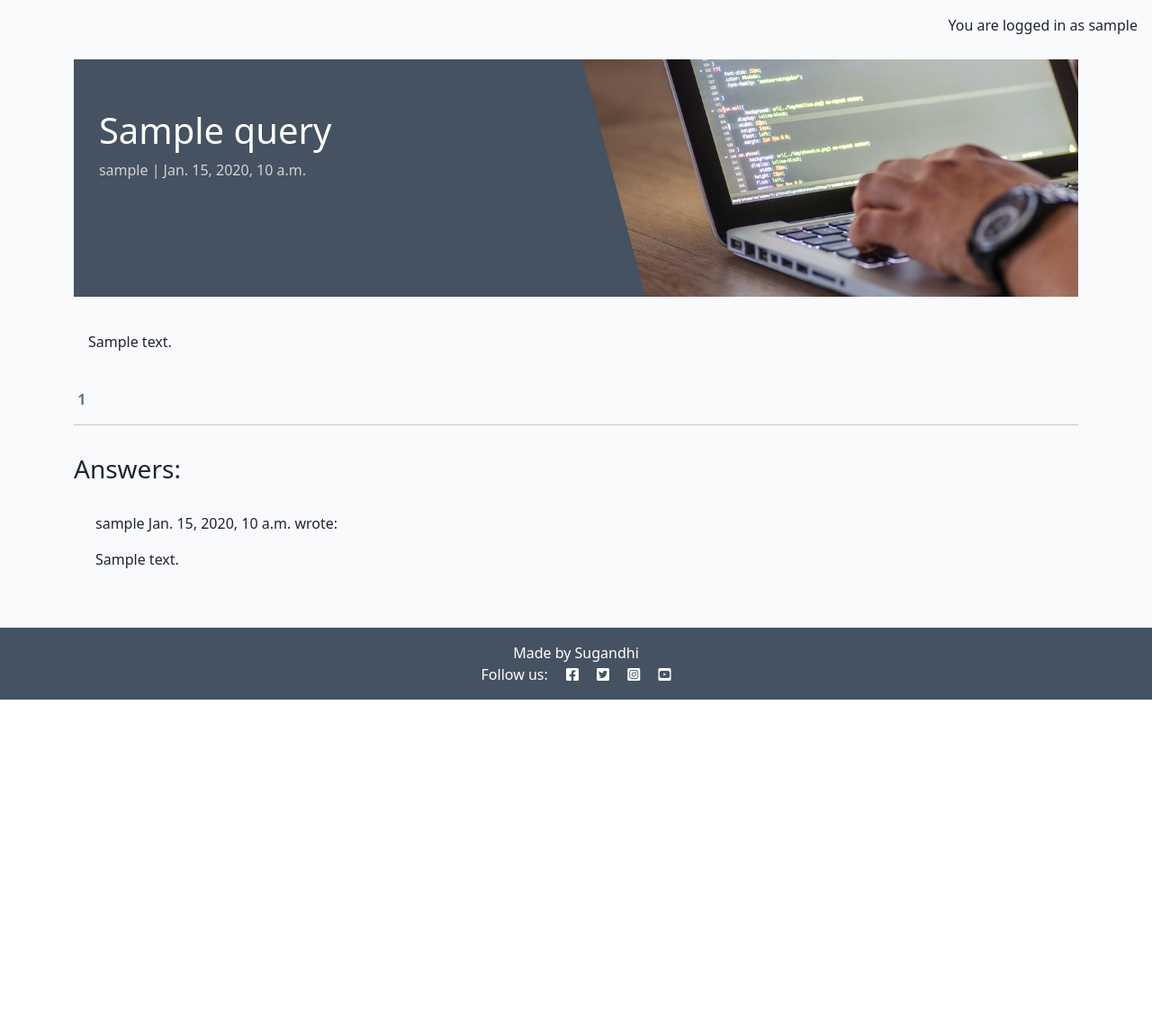
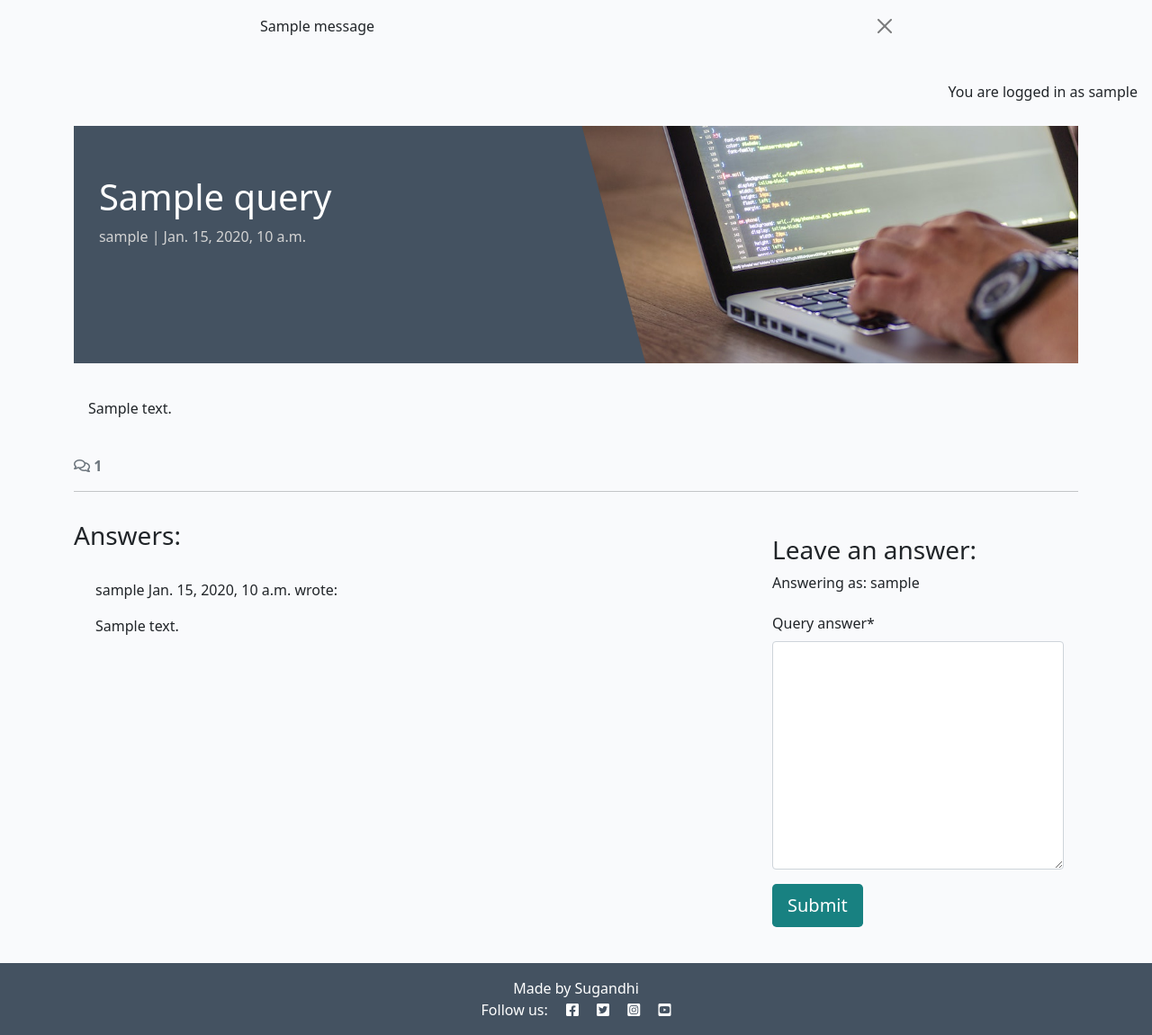
Before and after one commit to Sugandhi13/help-me, a Django app: a page that uses templates/base.html in a window 1280 px wide. Shown: the part 60-1211 px from the top of the page at 90% size. Before the commit the page ends 838 px from the top, so only its background shows below. Run offline with Django 4.2, Linux system fonts and the light colour scheme; a user stored in the database is signed in; tables that the repository leaves empty hold one stand-in row (values such as "Sample post"); one stand-in notice (Sample message) is shown; some libraries are stand-ins or nearby versions.

Commit message:
Added post an answer functionality

```diff
--- /dev/null
+++ b/help_board/forms.py
@@ -0,0 +1,8 @@
+from .models import Answer
+from django import forms
+
+
+class AnswerForm(forms.ModelForm):
+    class Meta:
+        model = Answer
+        fields = ('query_answer',)
--- a/help_board/templates/qna_board/query_detail.html
+++ b/help_board/templates/qna_board/query_detail.html
@@ -1,5 +1,6 @@
 {% extends 'base.html' %} {% block content %}
 {% load static %}
+{% load crispy_forms_tags %}
 
 <div class="masthead">
     <div class="container">
@@ -33,7 +34,7 @@
     <div class="row">
         <div class="col-12">
             <strong class="text-secondary">
-                <i class="far fa-answers"></i> {{ answer_count }}
+                <i class="far fa-comments"></i> {{ answer_count }}
             </strong>
         </div>
         <div class="col-12">
@@ -70,6 +71,22 @@
                 {% endfor %}
             </div>
         </div>
+        <!-- Posting New Answers -->
+        <div class="col-md-4 card mb-4 mt-3">
+            <div class="card-body">
+                {% if user.is_authenticated %}
+                <h3>Leave an answer:</h3>
+                <p>Answering as: {{ user.username }}</p>
+                <form id="AnswerForm" method="post" style="margin-top: 1.3em;">
+                    {{ answer_form | crispy }}
+                    {% csrf_token %}
+                    <button id="submitButton" type="submit" class="btn btn-signup btn-lg">Submit</button>
+                </form>
+                {% else %}
+                <p>Log in to leave an answer</p>
+                {% endif %}
+            </div>
+        </div>
     </div>
 </div>
 
--- a/help_board/views.py
+++ b/help_board/views.py
@@ -1,6 +1,8 @@
 from django.shortcuts import render, get_object_or_404
 from django.views import generic
+from django.contrib import messages
 from .models import Query
+from .forms import AnswerForm
 
 # Create your views here.
 
@@ -30,6 +32,20 @@ def query_detail(request, slug):
     answers = query.query_asked.all().order_by("-created_on")
     answer_count = query.query_asked.filter(approved=True).count()
 
+    if request.method == "POST":
+        answer_form = AnswerForm(data=request.POST)
+        if answer_form.is_valid():
+            answer = answer_form.save(commit=False)
+            answer.author = request.user
+            answer.query = query
+            answer.save()
+            messages.add_message(
+                request, messages.SUCCESS,
+                'Answer submitted and awaiting approval'
+            )
+
+    answer_form = AnswerForm()
+
     return render(
         request,
         "qna_board/query_detail.html",
@@ -37,6 +53,7 @@ def query_detail(request, slug):
             "query": query,
             "answers": answers,
             "answer_count": answer_count,
+            "answer_form": answer_form
         },
 
     )
--- a/help_me/settings.py
+++ b/help_me/settings.py
@@ -49,6 +49,8 @@ INSTALLED_APPS = [
     'allauth',
     'allauth.account',
     'allauth.socialaccount',
+    'crispy_forms',
+    'crispy_bootstrap5',
     'django_summernote',
     'help_board',
     'about',
@@ -57,6 +59,9 @@ INSTALLED_APPS = [
 SITE_ID = 1
 LOGIN_REDIRECT_URL = '/'
 LOGOUT_REDIRECT_URL = '/'
+
+CRISPY_ALLOWED_TEMPLATE_PACKS = "bootstrap5"
+CRISPY_TEMPLATE_PACK = "bootstrap5"
 
 MIDDLEWARE = [
     'django.middleware.security.SecurityMiddleware',
--- a/requirements.txt
+++ b/requirements.txt
@@ -1,7 +1,9 @@
 asgiref==3.7.2
+crispy-bootstrap5==0.7
 dj-database-url==0.5.0
 Django==4.2.9
 django-allauth==0.57.0
+django-crispy-forms==2.1
 django-summernote==0.8.20.0
 gunicorn==20.1.0
 oauthlib==3.2.2
--- a/templates/base.html
+++ b/templates/base.html
@@ -75,7 +75,20 @@
             </div>
         </div>
     </nav>
-
+    <!-- displaying Django messages -->
+    <div class="container">
+        <div class="row">
+            <div class="col-md-8 offset-md-2">
+                {% for message in messages %}
+                <div class="alert {{ message.tags }} alert-dismissible
+            fade show" id="msg" role="alert">
+                    {{ message | safe }}
+                    <button type="button" class="btn-close" data-bs-dismiss="alert" aria-label="Close"></button>
+                </div>
+                {% endfor %}
+            </div>
+        </div>
+    </div>
     <main class="flex-shrink-0 main-bg">
 
         {% if user.is_authenticated %}
```
